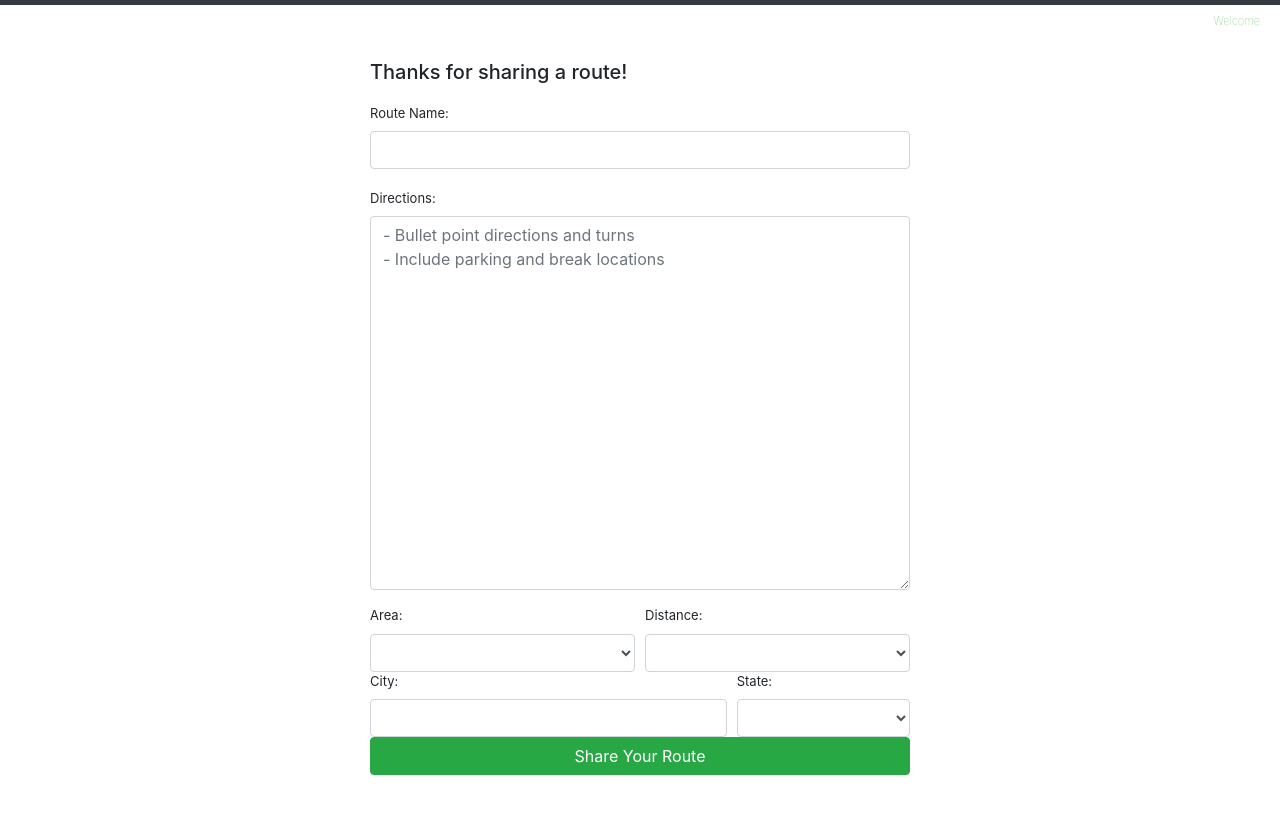
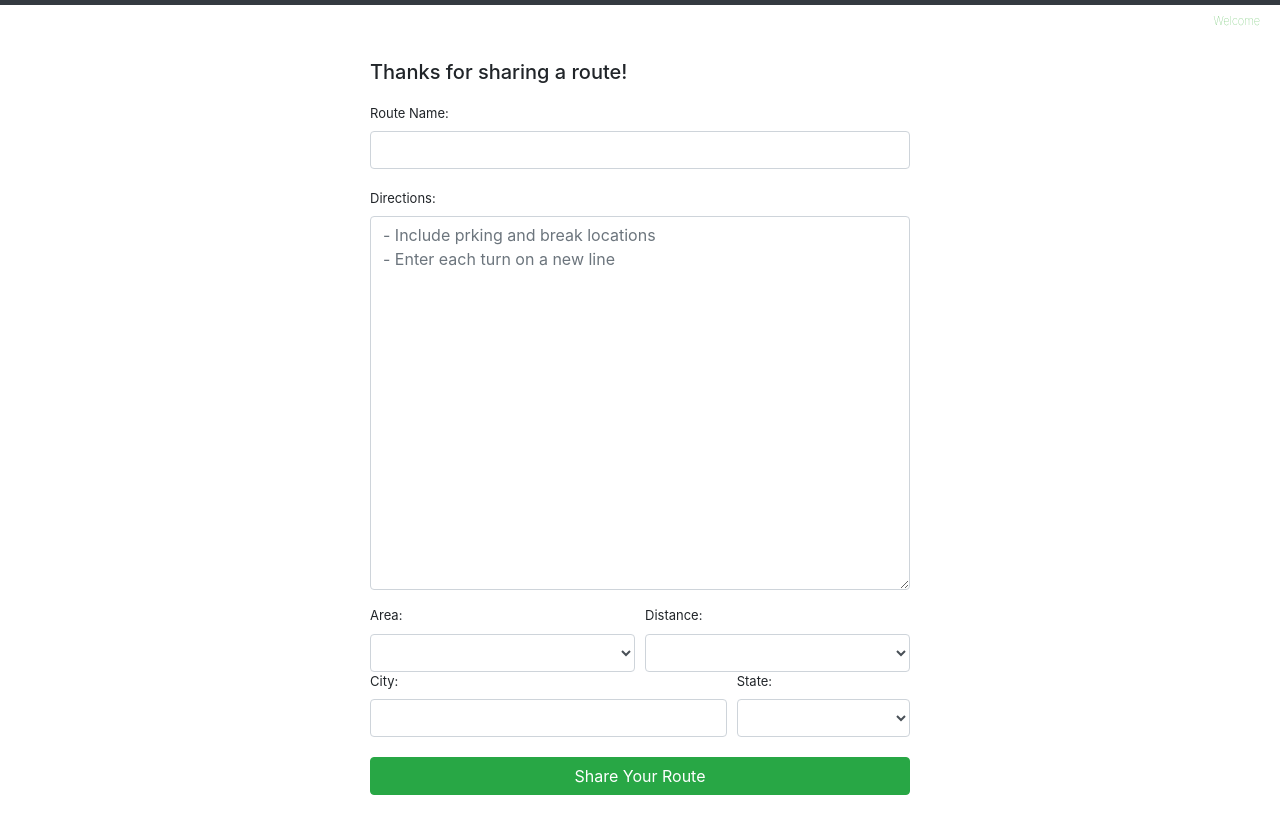
Before and after one commit to tiffcrockett/roadroutes, a website: page public/add-route.html in a window 1280 px wide. Shown: the part 57-890 px from the top of the page. Drawn offline with nearby package versions, Linux system fonts and the light colour scheme.

Commit message:
update images, add-route html

```diff
--- a/public/add-route.html
+++ b/public/add-route.html
@@ -63,11 +63,11 @@
 			<form id="add-form">
 				<div class="form-group">
 				<label for="routeName">Route Name:</label>
-              <input type="text" class="form-control" id="title" />
+				<input type="text" class="form-control" id="title"/>
 				<br />
 				<label for="routeSteps">Directions:</label>
 				<textarea
-                placeholder="- Bullet point directions and turns&#13;&#10;- Include parking and break locations"
+					placeholder="- Include prking and break locations&#13;&#10;- Enter each turn on a new line"
 					class="form-control"
 					rows="15"
 					id="directions"
@@ -194,7 +194,6 @@
 					</select>
 				</div>
 				</div>
-
 				<button
 				type="submit"
 				id="sharebtn"
@@ -209,5 +208,4 @@
     <script src="https://code.jquery.com/jquery-3.5.1.min.js"></script>
     <script src="js/add-route.js" type="text/javascript"></script>
   </body>
-
 </html>
--- a/public/stylesheets/routes.css
+++ b/public/stylesheets/routes.css
@@ -80,3 +80,7 @@ h5 {
     font-size: 12px;
     padding: 10px;
 }
+
+#sharebtn {
+    margin-top: 20px;
+}
```
Also changed, not shown: public/images/rdrte-addpg.png (deleted), public/images/rdrte-addrte.png (added), public/images/rdrte-navicons.png (added). Lines whose indentation alone changed are shown as unchanged.
